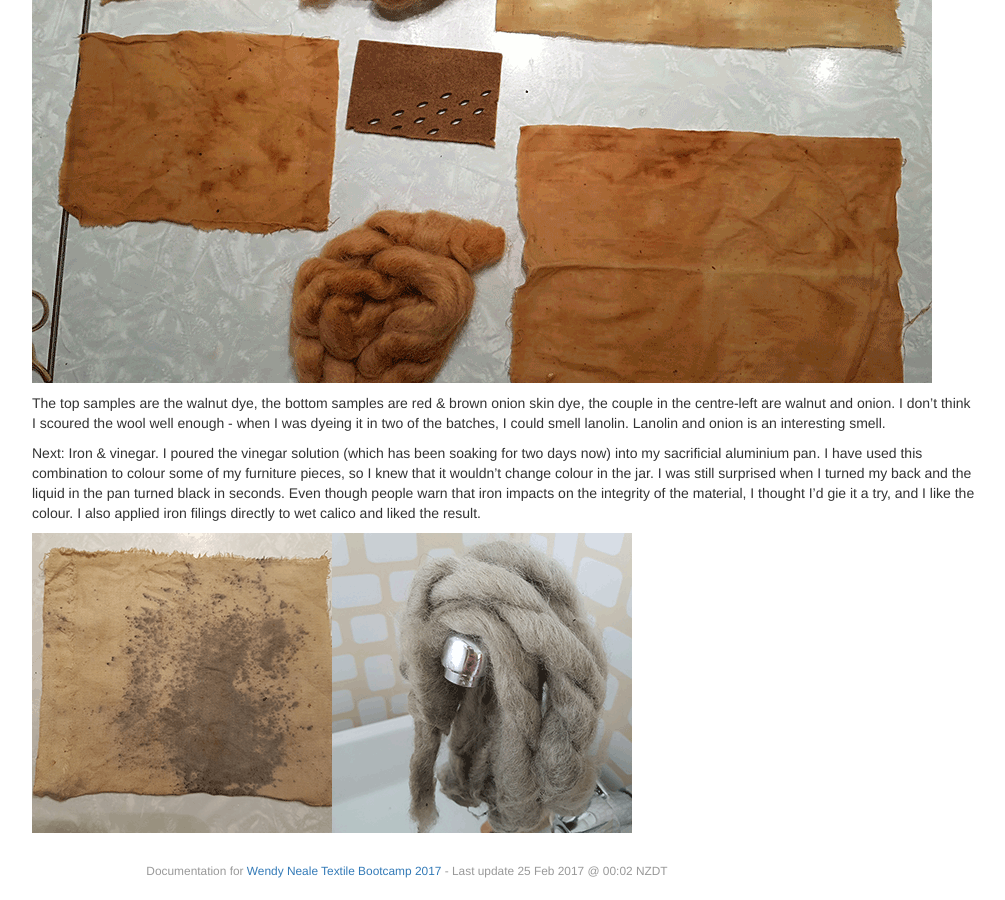
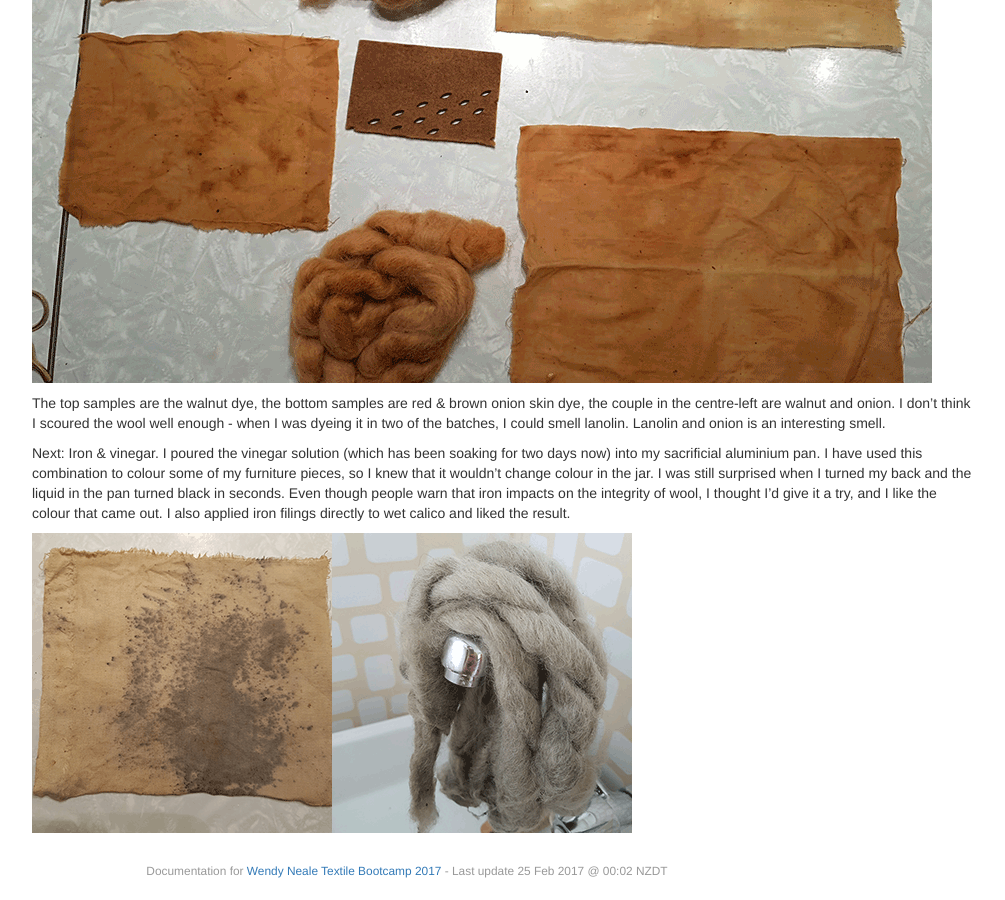
Before and after one commit to wendwarge/wendwarge.github.io, a Jekyll site: the page built from _posts/2017-02-22-day-two.md, in a window 1280 px wide and 900 px high, scrolled down 4343 px. Shown: the whole window, without its empty margins (233-1238 px from the left). Built offline with Jekyll 4.4.1, drawn with Linux system fonts in a browser that asks for light colours.

Commit message:
day two updates

```diff
--- a/_posts/2017-02-22-day-two.md
+++ b/_posts/2017-02-22-day-two.md
@@ -59,6 +59,6 @@ And then I started on the onion skins - using a stainless steel pan this time.
 
 The top samples are the walnut dye, the bottom samples are red & brown onion skin dye, the couple in the centre-left are walnut and onion. I don't think I scoured the wool well enough - when I was dyeing it in two of the batches, I could smell lanolin. Lanolin and onion is an interesting smell.
 
-Next: Iron & vinegar. I poured the vinegar solution (which has been soaking for two days now) into my sacrificial aluminium pan. I have used this combination to colour some of my furniture pieces, so I knew that it wouldn't change colour in the jar. I was still surprised when I turned my back and the liquid in the pan turned black in seconds. Even though people warn that iron impacts on the integrity of the material, I thought I'd gie it a try, and I like the colour. I also applied iron filings directly to wet calico and liked the result.
+Next: Iron & vinegar. I poured the vinegar solution (which has been soaking for two days now) into my sacrificial aluminium pan. I have used this combination to colour some of my furniture pieces, so I knew that it wouldn't change colour in the jar. I was still surprised when I turned my back and the liquid in the pan turned black in seconds. Even though people warn that iron impacts on the integrity of wool, I thought I'd give it a try, and I like the colour that came out. I also applied iron filings directly to wet calico and liked the result.
 
 ![Iron Filings](/images/2017-02-22-day-two/iron-filings.png)![Iron Wool](/images/2017-02-22-day-two/iron-wool.png)
```
